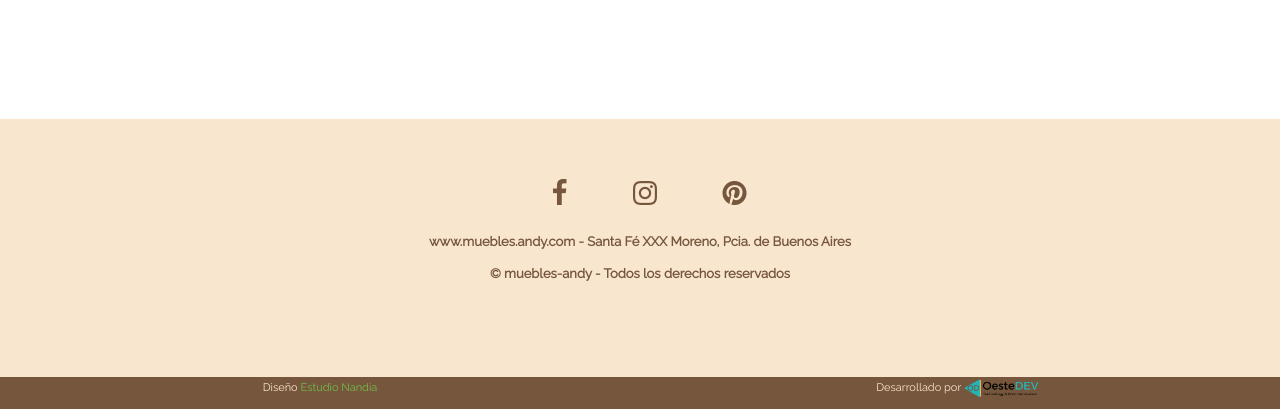
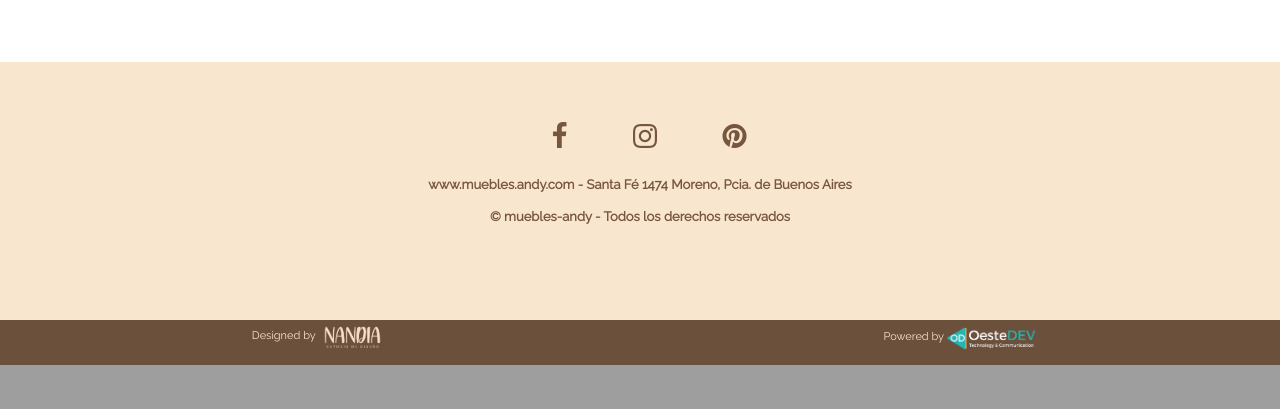
Before and after one commit to clau2489/mueblesandy, a PHP site: page / in a window 1280 px wide. Shown: the part 5974-6383 px from the top of the page. After the commit the page ends 6339 px from the top, so only its background shows below. Run offline with PHP 8.4, Linux system fonts and the light colour scheme; some libraries are stand-ins or nearby versions.

Commit message:
Ultimos cambios antes del modo produccion
...

```diff
--- a/css/style.css
+++ b/css/style.css
@@ -787,5 +787,5 @@ footer a,footer a:hover{
 	padding-bottom: 3em;
 }
 #credits{
-    background-color: #76573d;
+    background-color: #6b503c;
 }
--- a/index.php
+++ b/index.php
@@ -388,9 +388,7 @@
         <div class="text-center">
           <img src="img/Formulario/web-30.png" width="70%">
         </div>
-        <form class="alert alert-mmp" method="post" action="enviar.php">
-          <h4>Completa el formulario con tus datos</h4>
-          <br><br>
+        <form class="alert alert-mmp" method="POST" action="enviarmail.php">
           <div class="form-group">
             <label>Nombre y Apellido: </label>
             <input type="text" class="form-control" id="nombre" name="nombre" required>
@@ -407,7 +405,7 @@
             <label>Tu comentario: </label>
             <textarea class="form-control" id="mensaje" name="mensaje" rows="5" required></textarea>
           </div>
-          <input type="submit" class="btn btn-default btn-block" value="Enviar">
+          <input type="submit" class="btn btn-default" value="Enviar">
         </form>
       </div>
       <div class="col-md-6">
@@ -432,7 +430,7 @@
       </div>
       <div class="row">
         <div class="col-md-12">
-          <p>www.muebles.andy.com - Santa Fé XXX Moreno, Pcia. de Buenos Aires</p>
+          <p>www.muebles.andy.com - Santa Fé 1474 Moreno, Pcia. de Buenos Aires</p>
           <p></p>
           <p>
             &copy; muebles-andy - Todos los derechos reservados
@@ -448,10 +446,10 @@
     <div class="container-fluid text-center">
       <div class="row">
         <div class="col-md-6">
-          <p style="color: #f9e6cf; font-size: 11px">Diseño <a href="">Estudio Nandia</a></p>
+          <p style="color: #f9e6cf; font-size: 11px">Designed by <a href=""><img src="img/nandia.png" width="70px"></a></p>
         </div>
         <div class="col-md-6">
-          <p style="color: #f9e6cf; font-size: 11px">Desarrollado por <a href="https://www.facebook.com/Oeste-DEV-598738743937416"><img src="img/oestedev.png" width="80px"></a></p>
+          <p style="color: #f9e6cf; font-size: 11px">Powered by <a href="https://www.facebook.com/Oeste-DEV-598738743937416"><img src="img/oestedev.png" width="90px"></a></p>
         </div>
       </div>
     </div>
@@ -460,6 +458,7 @@
 
   <script src="https://ajax.googleapis.com/ajax/libs/jquery/1.11.1/jquery.min.js"></script>
   <script type="text/javascript" src="js/jquery.1.11.1.js"></script>
+  <script type="text/javascript" src="js/contact_me.js"></script>
   <script type="text/javascript" src="js/bootstrap.js"></script>
   <script type="text/javascript" src="js/SmoothScroll.js"></script>
   <script type="text/javascript" src="js/jquery.prettyPhoto.js"></script>
```
Also changed, not shown: img/nandia.png (added), img/oestedev.png.
